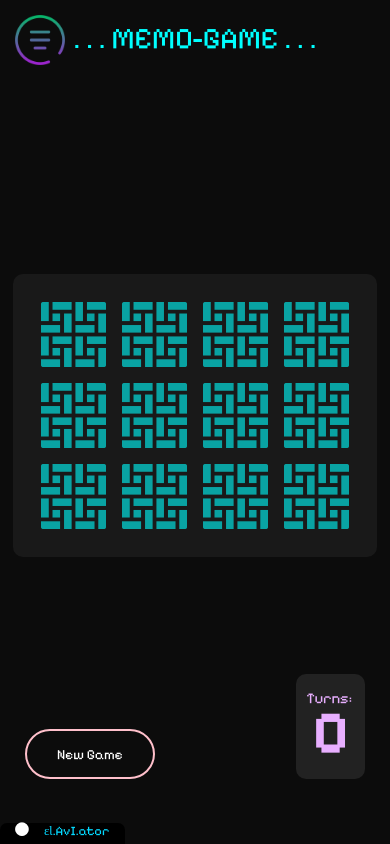
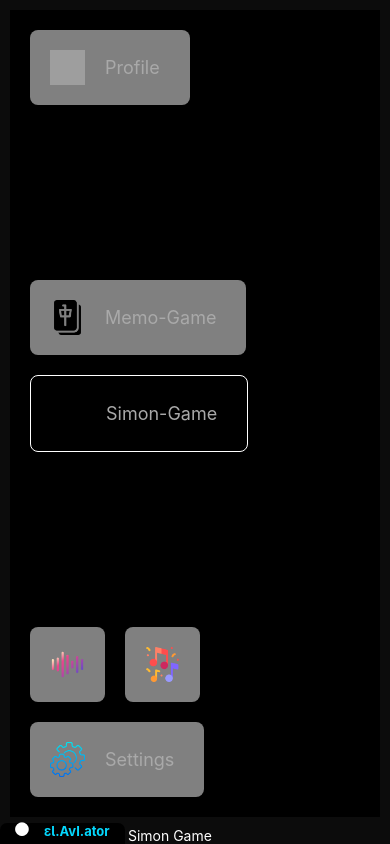
Before and after one commit to ItsKishnA/Memo-Game, a React Native app: screen / in a window 390 px wide. Built offline with nearby package versions, Linux system fonts and the light colour scheme; grey boxes are pictures that could not be loaded.

Commit message:
NavBar Designed

```diff
--- a/App.js
+++ b/App.js
@@ -8,50 +8,56 @@ import {
   TouchableOpacity,
 } from "react-native";
 import GamePlot from "./src/Files/Gameplot/gameplot";
+import NewTab from "./src/Files/NewTab/NewTab";
 import Fingerprint from "./src/Files/FingerPrint/Fingerprint";
 import { useFonts } from "expo-font";
-// import AppLoading from "expo-app-loading";
 import NavBar from "./src/Files/NavBar/NavBar.js";
 import { useState } from "react";
 import menuIcon from "./src/Icons/menu.png";
 //TODO : Add splash screen to minmize the loading time
 
 export default function App() {
-  const [title, setTitle] = useState("Memo-Game");
-
   let [fontsLoaded] = useFonts({
     "Pixelify-Sans": require("./src/fonts/static/PixelifySans-Regular.ttf"),
   });
 
-  // if (!fontsLoaded) {
-  //   return <AppLoading />;
-  // }
-
   return (
     <SafeAreaView style={styles.container}>
       <StatusBar hidden={true} />
-      {/* <NavBar title={title}> */}
-      <TouchableOpacity>
-        <Image
-          source={menuIcon}
+      <NavBar tab={"Memo-Game"} />
+
+      {/* Menu Icon */}
+      {/* <View style={styles.gameplot}>
+        <TouchableOpacity
+          onPress={() => {
+            console.log("pressed");
+          }}
           style={{
+            // Add these styles to the TouchableOpacity
             height: 50,
             width: 50,
             position: "absolute",
             top: 5,
-            left: 5,
-            // backgroundColor: "rgba(100, 100, 100, 0.9)",
+            left: 10,
             margin: 10,
             padding: 10,
-            opacity: 0.8,
+            zIndex: 1,
           }}
-        />
-      </TouchableOpacity>
-      <View style={styles.gameplot}>
+        >
+          <Image
+            source={menuIcon}
+            style={{
+              // Remove these styles from the Image
+              height: "100%",
+              width: "100%",
+              opacity: 0.8,
+            }}
+          />
+        </TouchableOpacity>
         <Text style={styles.text}>. . . MEMO-GAME . . .</Text>
         <GamePlot />
-      </View>
-      {/* </NavBar> */}
+      </View> */}
+      <NewTab />
       <Fingerprint />
     </SafeAreaView>
   );
@@ -65,15 +71,18 @@ const styles = StyleSheet.create({
   },
 
   gameplot: {
+    position: "absolute",
     padding: 0,
     margin: 0,
     // flex: 1,
     justifyContent: "center",
     alignContent: "center",
     height: "100%",
-    // backgroundColor: "#333",
+    width: "100%",
+    backgroundColor: "#333",
     paddingBottom: 50,
     // top: 0,
+    left: 0,
   },
 
   text: {
@@ -88,5 +97,4 @@ const styles = StyleSheet.create({
   },
 });
 
-// expo-app-loading Installed
 // expo-font Installed
--- a/src/Files/FingerPrint/Fingerprint.js
+++ b/src/Files/FingerPrint/Fingerprint.js
@@ -1,11 +1,6 @@
 import { View, StyleSheet, Text } from "react-native";
-import { useFonts } from "expo-font";
 
 const Fingerprint = () => {
-  let [fontsLoaded] = useFonts({
-    "Pixelify-Sans": require("../../fonts/PixelifySans-VariableFont_wght.ttf"),
-  });
-
   return (
     <View style={styles.container}>
       <View style={styles.line}></View>
@@ -42,8 +37,7 @@ const styles = StyleSheet.create({
     textAlign: "center",
     marginHorizontal: 15,
     textAlignVertical: "center",
-    fontFamily: "Pixelify-Sans",
-
+    fontWeight: "bold",
     // backgroundColor: "white",
   },
   bullet: {
--- a/src/Files/NavBar/NavBar.js
+++ b/src/Files/NavBar/NavBar.js
@@ -4,19 +4,47 @@ import memoGameIcon from "../../Icons/mahjong.png";
 import musicIcon from "../../Icons/music.png";
 import soundIcon from "../../Icons/audio-waves.png";
 import settingIcon from "../../Icons/setting.png";
+import { useState } from "react";
 
 const NavBar = (props) => {
+  const [currentTab, setCurrentTab] = useState(props.tab);
+  const [music, setMusic] = useState(true);
+  const [sound, setSound] = useState(true);
+
+  const title = ["Memo-Game", "Simon-Game"];
+
+  const handleClick = (id, element) => {
+    if (element) {
+      setCurrentTab(title[id]);
+    } else {
+      if (id === 2) {
+        setMusic(!music);
+      }
+      if (id === 1) {
+        setSound(!sound);
+      }
+    }
+  };
+
   const NavElement = ({
     source,
     text,
     fontSize = 18,
     padding = 10,
     paddingRight = 20,
+    id,
+    element = false,
+    style = {},
   }) => (
-    <TouchableOpacity style={styles.navElem}>
+    <TouchableOpacity
+      style={[styles.navElem, style]}
+      onPress={() => handleClick(id, element)}
+    >
       <Image source={source} style={styles.icon} />
       <View style={{ justifyContent: "center" }}>
-        <Text style={{ fontSize, padding, paddingRight }}>{text}</Text>
+        <Text style={{ fontSize, padding, paddingRight, color: "darkgray" }}>
+          {text}
+        </Text>
       </View>
     </TouchableOpacity>
   );
@@ -24,22 +52,58 @@ const NavBar = (props) => {
   return (
     <View style={styles.navBar}>
       {/* Profile */}
-      <NavElement source={profileIcon} text="Profile" />
+      <NavElement id={0} source={profileIcon} text="Profile" />
 
       {/* Navbar Elements*/}
       <View style={{ flex: 1, justifyContent: "center" }}>
-        <NavElement source={memoGameIcon} text={props.title} />
-        <NavElement source={memoGameIcon} text={props.title} />
+        <NavElement
+          element={true}
+          id={0}
+          source={memoGameIcon}
+          text={title[0]}
+          style={{
+            backgroundColor: currentTab === title[0] ? "gray" : "transparent",
+            borderColor: currentTab === title[0] ? null : "white",
+            borderWidth: currentTab === title[0] ? 0 : 1,
+          }}
+        />
+        <NavElement
+          element={true}
+          id={1}
+          source={memoGameIcon}
+          text={title[1]}
+          style={{
+            backgroundColor: currentTab === title[1] ? "gray" : "transparent",
+            borderColor: currentTab === title[1] ? null : "white",
+            borderWidth: currentTab === title[1] ? 0 : 1,
+          }}
+        />
       </View>
 
       {/* Sound & Music */}
       <View style={{ flexDirection: "row" }}>
-        <NavElement source={soundIcon} padding={0} paddingRight={0} />
-        <NavElement source={musicIcon} padding={0} paddingRight={0} />
+        <NavElement
+          id={1}
+          source={soundIcon}
+          padding={0}
+          paddingRight={0}
+          style={{
+            backgroundColor: sound ? "gray" : "transparent",
+          }}
+        />
+        <NavElement
+          id={2}
+          source={musicIcon}
+          padding={0}
+          paddingRight={0}
+          style={{
+            backgroundColor: music ? "gray" : "transparent",
+          }}
+        />
       </View>
 
       {/* Settings */}
-      <NavElement source={settingIcon} text="Settings" />
+      <NavElement id={3} source={settingIcon} text="Settings" />
     </View>
   );
 };
@@ -58,7 +122,7 @@ const styles = StyleSheet.create({
   navElem: {
     alignSelf: "baseline",
     flexDirection: "row",
-    backgroundColor: "white",
+    backgroundColor: "gray",
     borderRadius: 8,
     padding: 10,
     margin: 10,
--- a/src/Files/NewTab/NewTab.js
+++ b/src/Files/NewTab/NewTab.js
@@ -1,7 +1,9 @@
 import { Text } from "react-native";
 
 const NewTab = () => {
-  return <Text>New Tab</Text>;
+  return (
+    <Text style={{ color: "white" }}>This is space is for Simon Game</Text>
+  );
 };
 
 export default NewTab;
```
